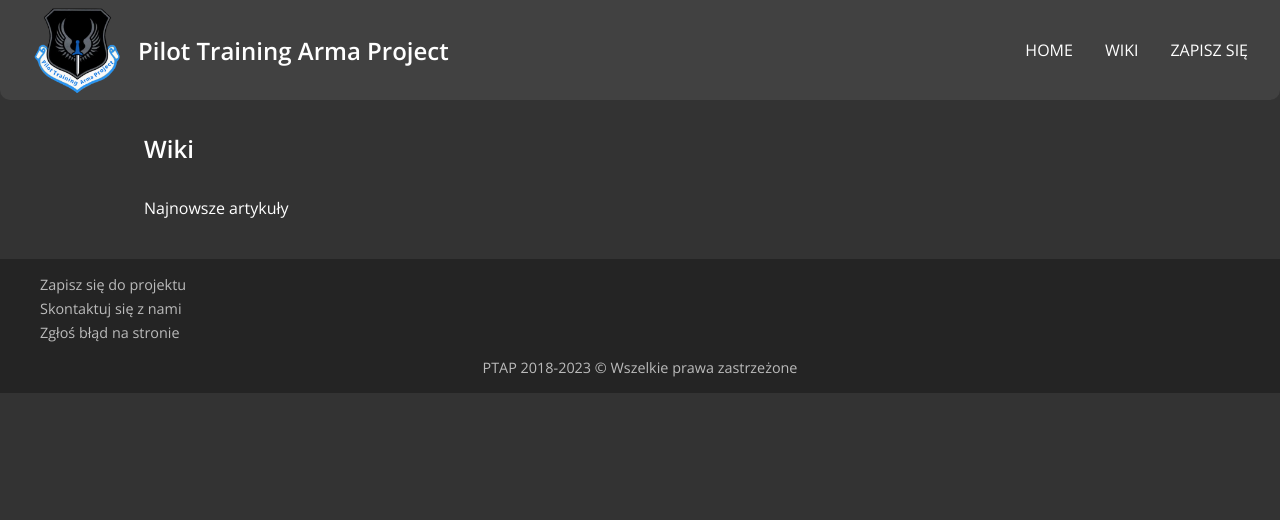
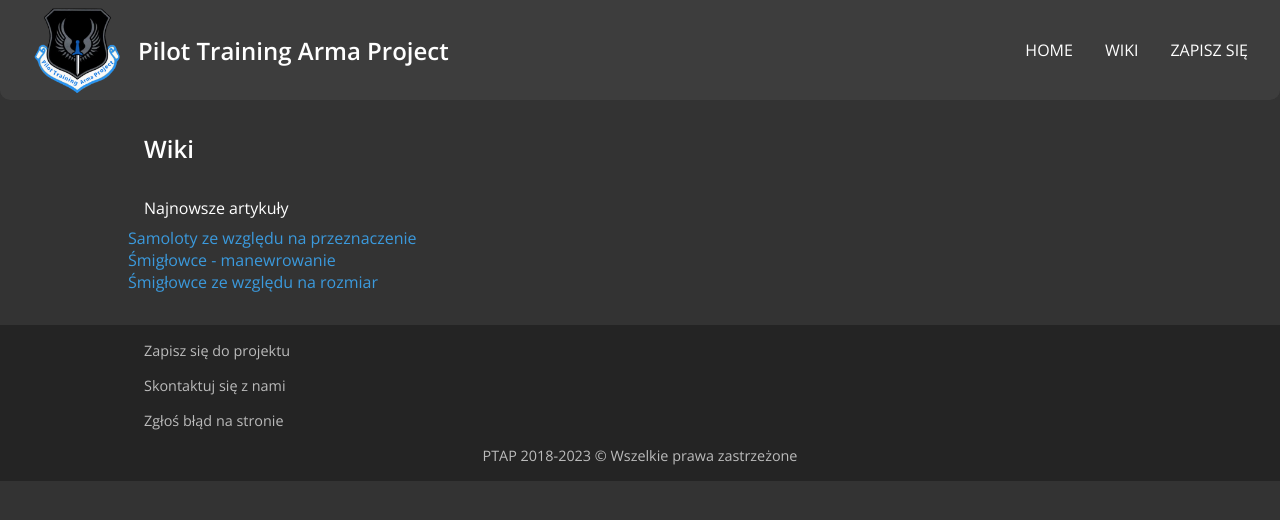
Before and after one commit to Pawel2923/PTAP, a React (Create React App) app: page /wiki in a window 1280 px wide. Shown: the top 520 px of the page. Built offline with nearby package versions, Linux system fonts and the light colour scheme.

Commit message:
Fix styles and add logo to mobile home page

```diff
--- a/src/components/Footer/Footer.module.css
+++ b/src/components/Footer/Footer.module.css
@@ -9,25 +9,38 @@
 
 .footer ul {
   list-style-type: none;
+  margin: 0;
+  padding: 0;
+}
+
+.footer ul li:first-child,
+.footer ul li:last-child {
+  margin: 0.5rem 1rem;
 }
 
 .footer ul li:first-child {
   margin-top: 0;
 }
 
-.footer ul li:last-child {
-  margin-bottom: 0;
-}
-
 .footer ul li {
-  margin: 0.3rem 0;
+  margin: 1rem;
 }
 
 .footer a {
   color: #bbbbbb;
+  padding: 0.5rem 0;
 }
 
 .bottom {
   margin-top: 1rem;
   text-align: center;
 }
+
+@media screen and (min-width: 30em) {
+  .footer ul li,
+  .footer ul li:first-child,
+  .footer ul li:last-child {
+    margin-left: 9rem;
+    margin-right: 9rem;
+  }
+}
--- a/src/components/Home/Home.js
+++ b/src/components/Home/Home.js
@@ -1,11 +1,14 @@
+import { useContext } from "react";
 import { useNavigate } from "react-router-dom";
 
 import Video from "../UI/Video.js";
 import Button from "../UI/Button.js";
 import classes from "./Home.module.css";
+import WidthContext from "../../store/width-context.js";
 
 const Main = () => {
   const navigate = useNavigate();
+  const { width } = useContext(WidthContext);
 
   const wikiButtonClickHandler = () => {
     navigate("/wiki");
@@ -15,6 +18,16 @@ const Main = () => {
     <main>
       <section className={`section ${classes["index-banner"]}`}>
         <header>
+          {width <= 480 ? (
+            <img
+              src={require("../../img/logo.webp")}
+              alt="Logo"
+              width="50"
+              height="50"
+            />
+          ) : (
+            ""
+          )}
           <h1>PTAP</h1>
           <h2>Pilot Training Arma Project</h2>
           <p>
@@ -35,16 +48,18 @@ const Main = () => {
       <section className="section">
         <h2>Autorotacja</h2>
         <p>
-          Manewr wykorzystywany do awaryjnego lądowania
+          Manewr wykorzystywany do awaryjnego lądowania. Dzięki energii z
+          powietrza, łopaty wirnika głównego pobudzane są do ruchu co pozwala na
+          opanowanie maszyny i bezpieczne posadzenie jej na ziemię.
         </p>
         <figure>
           <img
             src={require("../../img/autorotacja.webp")}
             alt="Zdjęcie ukazujące przepływ powietrza podczas autorotacji"
+            width="332"
+            height="187"
           />
-          <figcaption>
-            Przepływ powietrza podczas autorotacji
-          </figcaption>
+          <figcaption>Przepływ powietrza podczas autorotacji</figcaption>
         </figure>
       </section>
       <section className="section">
--- a/src/components/Home/Home.module.css
+++ b/src/components/Home/Home.module.css
@@ -1,21 +1,23 @@
 .index-banner {
   width: 100%;
-  background-image: url("../../img/index-banner.webp");
-  background-position: center;
-  background-size: cover;
-  text-align: center;
   padding: 1rem;
-  margin-bottom: 1rem;
+  margin-bottom: 2rem;
 }
 
 .index-banner > header {
-  background-color: rgba(51, 51, 51, 0.7);
-  padding: 1rem;
+  text-align: center;
 }
 
-.index-banner > header > * {
+.index-banner * {
   margin-left: 0;
   margin-right: 0;
+}
+
+.index-banner img {
+  width: auto;
+  height: auto;
+  aspect-ratio: 1 / 1;
+  max-width: 100px;
 }
 
 .iframe {
@@ -34,21 +36,28 @@
   padding-top: 0;
 }
 
-.video h5 {
+.video p {
   margin-left: 1rem;
   margin-bottom: 0.3rem;
 }
 
 @media screen and (min-width: 30em) {
-  .index-banner > header {
-    padding: 2rem 4rem;
-  }
-
   .index-banner {
     min-height: 70vh;
+    background-image: url("../../img/index-banner.webp");
+    background-position: center;
+    background-size: cover;
     display: flex;
     align-items: center;
     padding: 4rem;
+  }
+
+  .index-banner > header {
+    background-color: rgba(65, 65, 65, 0.6);
+    border-radius: 10px;
+    backdrop-filter: blur(10px);
+    -webkit-backdrop-filter: blur(10px);
+    padding: 2rem 4rem;
   }
 
   .iframe {
--- a/src/components/Nav/Nav.module.css
+++ b/src/components/Nav/Nav.module.css
@@ -1,5 +1,7 @@
 .nav {
-  background-color: #414141;
+  background-color: #414141cb;
+  backdrop-filter: blur(20px);
+  -webkit-backdrop-filter: blur(20px);
   display: flex;
   justify-content: space-between;
   align-items: center;
--- a/src/components/Wiki/Articles/Intro.js
+++ b/src/components/Wiki/Articles/Intro.js
@@ -1,10 +1,25 @@
+import { Link } from "react-router-dom";
+import ArticleList from "../../data/ArticleList.json";
+
 const Intro = () => {
+  let length = ArticleList.length;
+  const articles = ArticleList.slice(length - 3, length)
+    .reverse()
+    .map((item, key) => (
+      <div key={key}>
+        <Link to={item.address}>
+          {item.name}
+        </Link>
+      </div>
+    ));
+
   return (
     <section className="section">
       <header>
         <h2>Wiki</h2>
       </header>
       <p>Najnowsze artykuły</p>
+      {articles}
     </section>
   );
 };
--- a/src/index.css
+++ b/src/index.css
@@ -146,10 +146,8 @@ input[type="search"]::-webkit-search-results-decoration {
 
 .section figure img {
   max-width: 100%;
+  width: auto;
   height: auto;
-  aspect-ratio: 16 / 9;
-  margin-left: auto;
-  margin-right: auto;
   display: block;
 }
 
@@ -163,8 +161,8 @@ input[type="search"]::-webkit-search-results-decoration {
     padding: 2rem 8rem;
   }
 
-  .section img {
-    max-width: 80%;
+  .section figure img {
+    align-self: flex-start;
   }
 
   .section ol {
```
